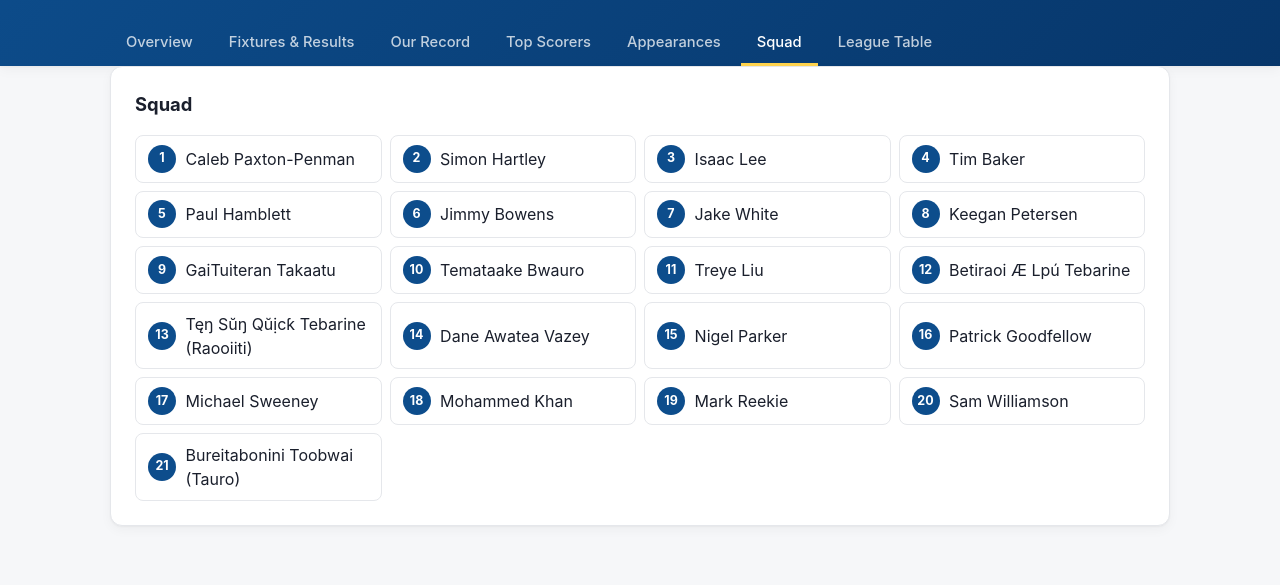
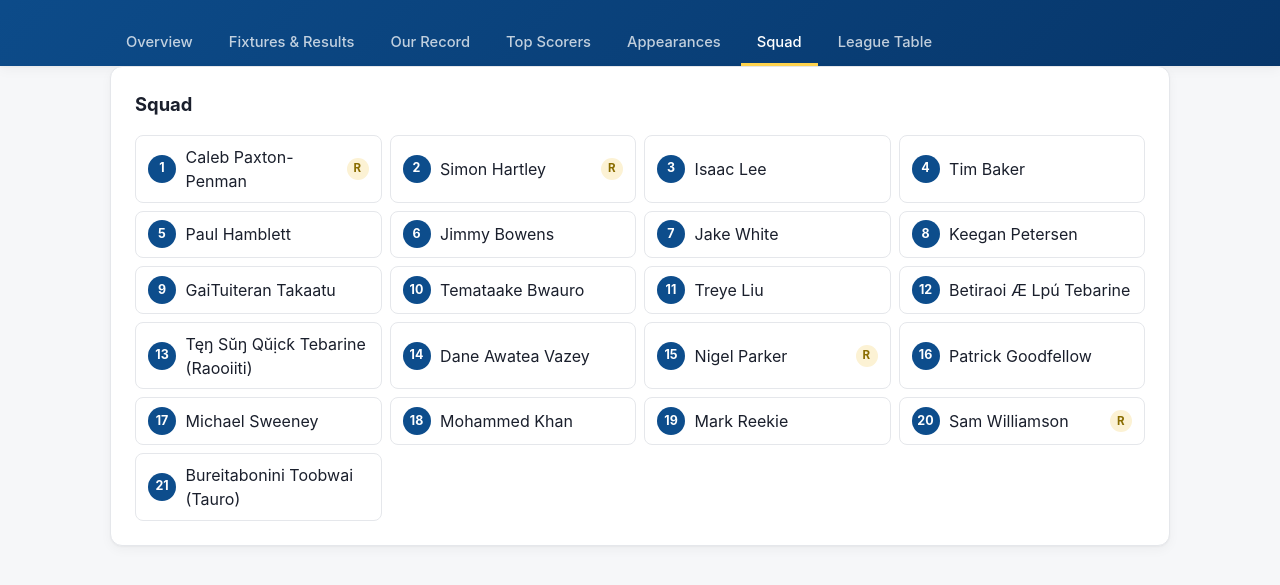
Before and after one commit to nzigel/oysters-2026, a plain HTML site: page index.html in a window 1280 px wide. Both pictures are taken after a click on the button "Squad". Shown: the part 115-700 px from the top of the page. Drawn offline with Linux system fonts and the light colour scheme.

Commit message:
Show "R" band on squad tab for players who've refereed
Computes referee set from completed fixtures' referee fields and shows
a small badge next to those players' names. Sam Williamson refereed a
pre-season game that isn't tracked in fixtures, so his squad entry gets
a preseasonRef flag.

```diff
--- a/app.js
+++ b/app.js
@@ -390,12 +390,21 @@ function renderAppearances(data) {
 }
 
 function renderSquad(data) {
-  const html = data.squad.map(p => `
+  const referees = new Set(
+    data.fixtures
+      .map(f => f.result && f.result.referee)
+      .filter(Boolean)
+  );
+  const html = data.squad.map(p => {
+    const hasReffed = p.preseasonRef || referees.has(p.name);
+    const badge = hasReffed ? `<span class="ref-band" title="Has refereed this season">R</span>` : '';
+    return `
     <div class="player">
       <span class="num">${p.number}</span>
       <span>${escapeHtml(p.name)}</span>
-    </div>
-  `).join('');
+      ${badge}
+    </div>`;
+  }).join('');
   document.getElementById('squad-list').innerHTML = html;
 }
 
--- a/data/season.json
+++ b/data/season.json
@@ -86,7 +86,8 @@
     },
     {
       "number": 20,
-      "name": "Sam Williamson"
+      "name": "Sam Williamson",
+      "preseasonRef": true
     },
     {
       "number": 21,
--- a/styles.css
+++ b/styles.css
@@ -231,6 +231,21 @@ table.data tr:last-child td { border-bottom: none; }
 }
 .player a { color: inherit; text-decoration: none; }
 .player a:hover { text-decoration: underline; }
+.player .ref-band {
+  margin-left: auto;
+  display: inline-flex;
+  align-items: center;
+  justify-content: center;
+  min-width: 22px;
+  height: 22px;
+  padding: 0 0.4rem;
+  background: #fcf2d4;
+  color: #8a6d00;
+  border-radius: 999px;
+  font-size: 0.72rem;
+  font-weight: 700;
+  letter-spacing: 0.02em;
+}
 
 a { color: var(--accent); }
 
```
